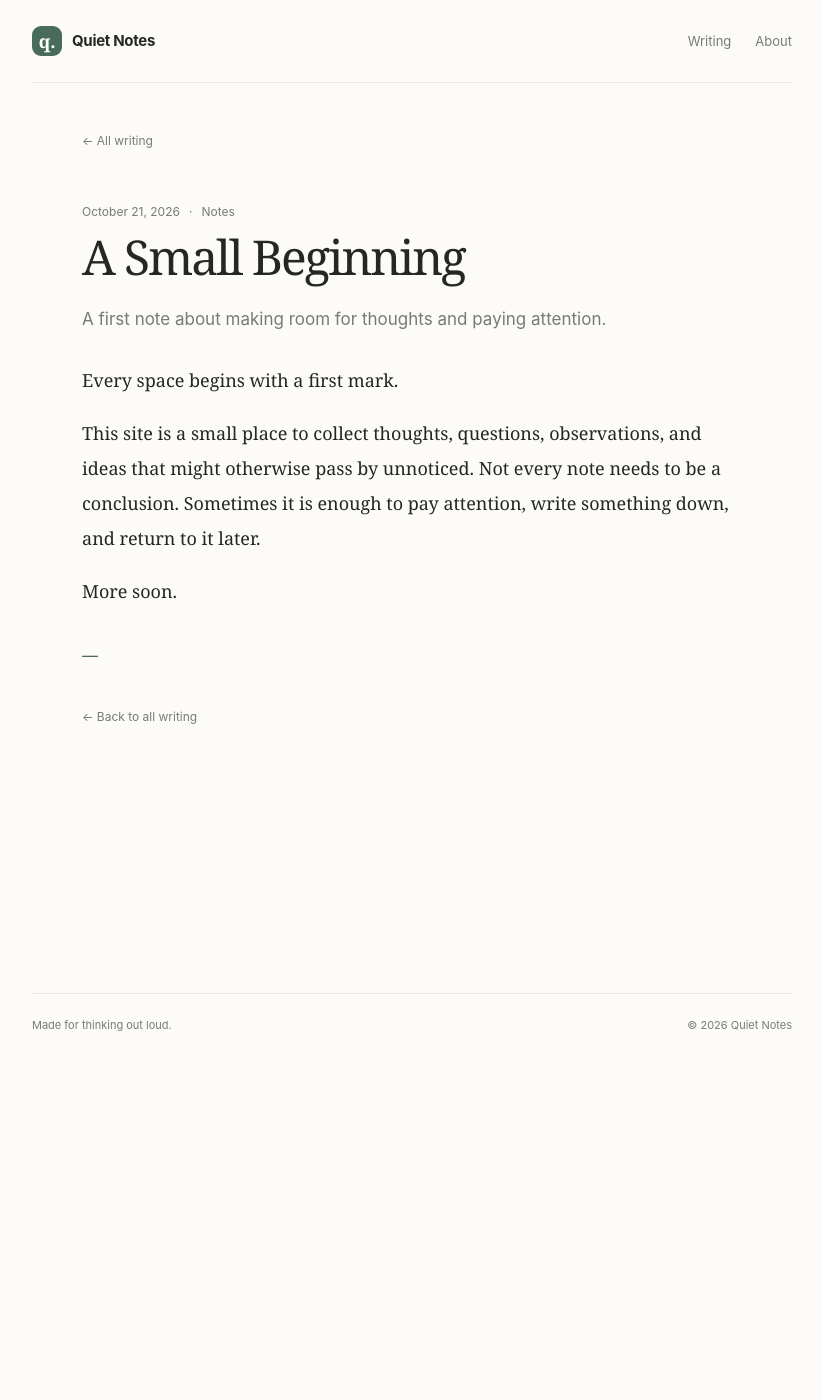
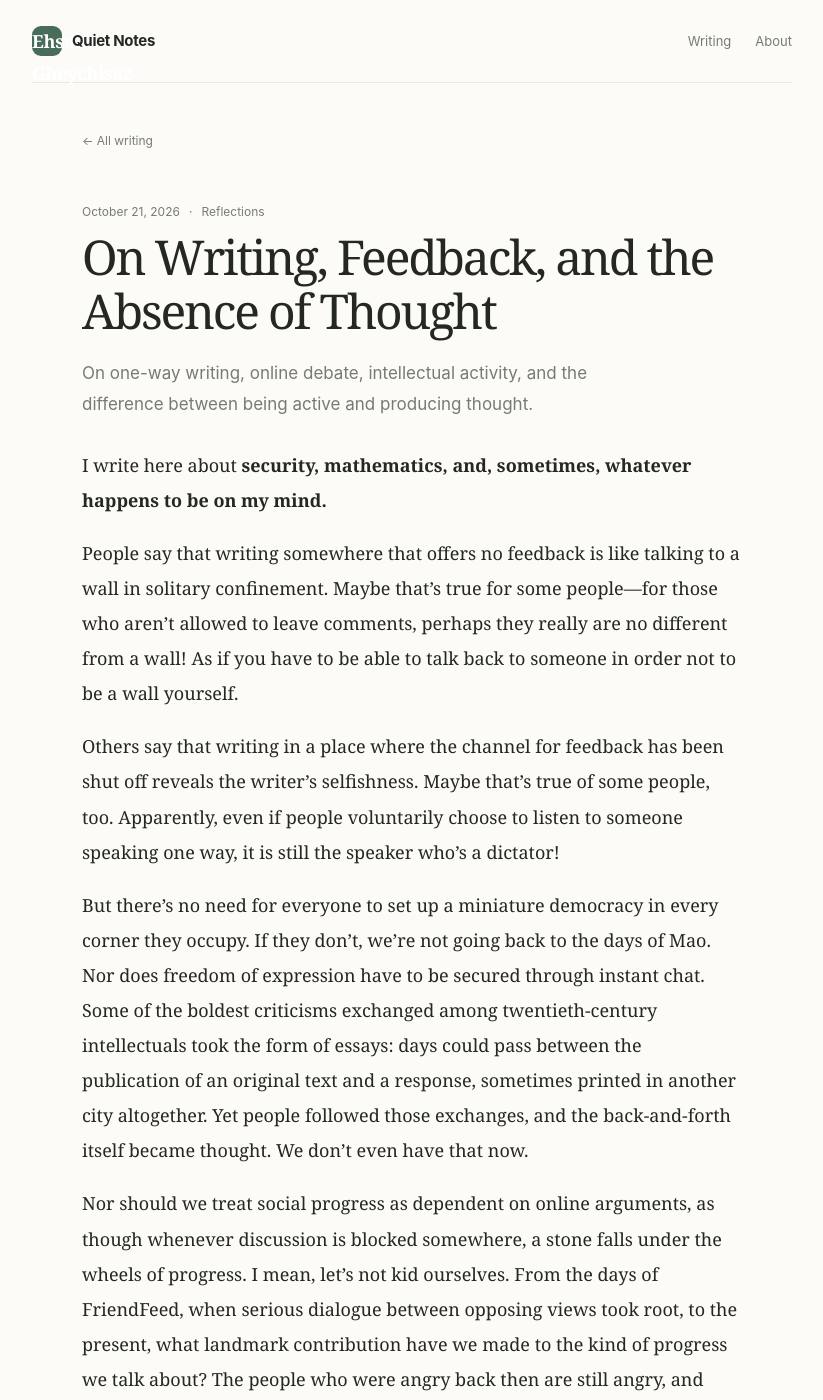
Before and after one commit to EhsanGheychisaz/EhsanGheychisaz.github.io, a Jekyll site: the page built from _posts/2026-10-21-a-small-beginning.md, in a window 1280 px wide and 1400 px high. Shown: the whole window, without its empty margins (228-1051 px from the left). Built offline with Jekyll 4.4.1, drawn with Linux system fonts in a browser that asks for light colours; some of the changed text lies outside the part shown.

Commit message:
first post

```diff
--- a/_layouts/default.html
+++ b/_layouts/default.html
@@ -11,7 +11,7 @@
 <body>
   <div class="site-shell">
     <header class="site-header">
-      <a class="wordmark" href="{{ '/' | relative_url }}"><span class="mark">q.</span><span>{{ site.title | escape }}</span></a>
+      <a class="wordmark" href="{{ '/' | relative_url }}"><span class="mark">Ehsan Gheychisaz</span><span>{{ site.title | escape }}</span></a>
       <nav aria-label="Main navigation">
         <a href="{{ '/' | relative_url }}">Writing</a>
         <a href="{{ '/about/' | relative_url }}">About</a>
@@ -19,8 +19,7 @@
     </header>
     <main>{{ content }}</main>
     <footer class="site-footer">
-      <span>Made for thinking out loud.</span>
-      <span>© {{ site.time | date: "%Y" }} {{ site.title | escape }}</span>
+      <span>Writings from a brutal mind</span>
     </footer>
   </div>
 </body>
--- a/_posts/2026-10-21-a-small-beginning.md
+++ b/_posts/2026-10-21-a-small-beginning.md
@@ -1,12 +1,28 @@
 ---
 layout: post
-title: "A Small Beginning"
+title: "On Writing, Feedback, and the Absence of Thought"
 date: 2026-10-21
-categories: Notes
-description: "A first note about making room for thoughts and paying attention."
+categories: Reflections
+description: "On one-way writing, online debate, intellectual activity, and the difference between being active and producing thought."
 ---
-Every space begins with a first mark.
+I write here about **security, mathematics, and, sometimes, whatever happens to be on my mind.**
 
-This site is a small place to collect thoughts, questions, observations, and ideas that might otherwise pass by unnoticed. Not every note needs to be a conclusion. Sometimes it is enough to pay attention, write something down, and return to it later.
+People say that writing somewhere that offers no feedback is like talking to a wall in solitary confinement. Maybe that’s true for some people—for those who aren’t allowed to leave comments, perhaps they really are no different from a wall! As if you have to be able to talk back to someone in order not to be a wall yourself.
 
-More soon.
+Others say that writing in a place where the channel for feedback has been shut off reveals the writer’s selfishness. Maybe that’s true of some people, too. Apparently, even if people voluntarily choose to listen to someone speaking one way, it is still the speaker who’s a dictator!
+
+But there’s no need for everyone to set up a miniature democracy in every corner they occupy. If they don’t, we’re not going back to the days of Mao. Nor does freedom of expression have to be secured through instant chat. Some of the boldest criticisms exchanged among twentieth-century intellectuals took the form of essays: days could pass between the publication of an original text and a response, sometimes printed in another city altogether. Yet people followed those exchanges, and the back-and-forth itself became thought. We don’t even have that now.
+
+Nor should we treat social progress as dependent on online arguments, as though whenever discussion is blocked somewhere, a stone falls under the wheels of progress. I mean, let’s not kid ourselves. From the days of FriendFeed, when serious dialogue between opposing views took root, to the present, what landmark contribution have we made to the kind of progress we talk about? The people who were angry back then are still angry, and those who used to argue for fun are still at it, having fun. We should stop giving an illusory kind of credit to the time-wasting we’ve all engaged in—and continue to engage in.
+
+Has online interaction since FriendFeed had effects on many of us that we ourselves consider positive? Of course it has. But we shouldn’t exaggerate its scale. Besides, a person’s private journey can be almost entirely disconnected from the course of society. Since 2009, I’ve personally rolled over and changed direction seventy times. How many times has society?
+
+So even if a hundred more people like me leave these spaces, retreat into solitude, and so on, two things will not happen at once: the millions who use social media for entertainment won’t even notice we’re gone, and the slow train of idea-making won’t slow down—because it never even left the station.
+
+So please, don’t recite the Fatiha at the wrong grave. There’s no reason to be disheartened by the fading of ideological conversations that resemble a nightclub on social media. What should dishearten us is the absence of thought and ideas. If there’s a little less noise in the desert, it hardly matters. It’s still a desert, and there’s still no water.
+
+We have active minds, and we express opinions, talk, write, and react to keep them active. We also follow what other people are thinking so that, even if we don’t get ahead, at least we don’t fall behind. All of this is natural, and it will continue to be. That is especially true in the one-voiced, centralized, totalitarian environment of our country, where an opposing opinion stops being merely an opinion and becomes a banner of identity. We need plenty of those banners.
+
+But being active is very different from being productive. Take violence against children in Iran: there is no shortage of content about it. Everything that could occur to just about any mind has been said, and said again. Yet when it comes to producing the kind of thought that can understand and remedy the problem, we are all, every last one of us, paralyzed from birth.
+
+Our minds are active, and we try to keep them that way. We follow the activity of other minds, too, in case we can’t get ahead, at least so we don’t fall behind. We shouldn’t attribute anything more than that to all this content—including my own writing.
```
